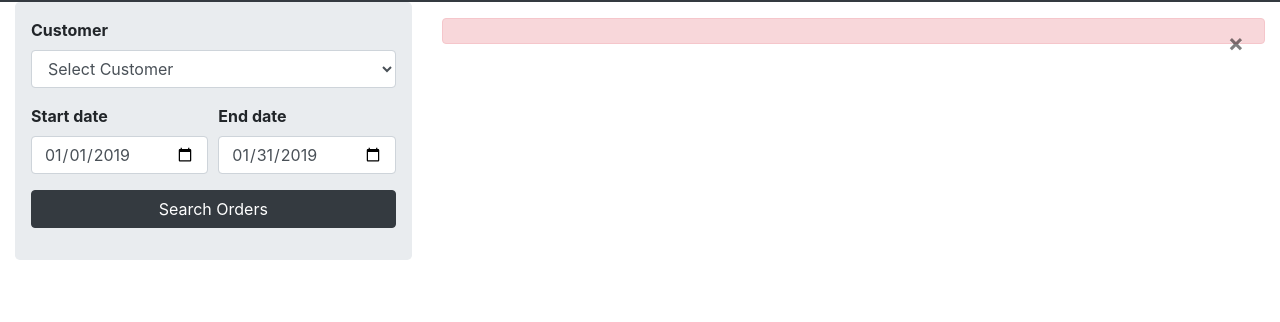
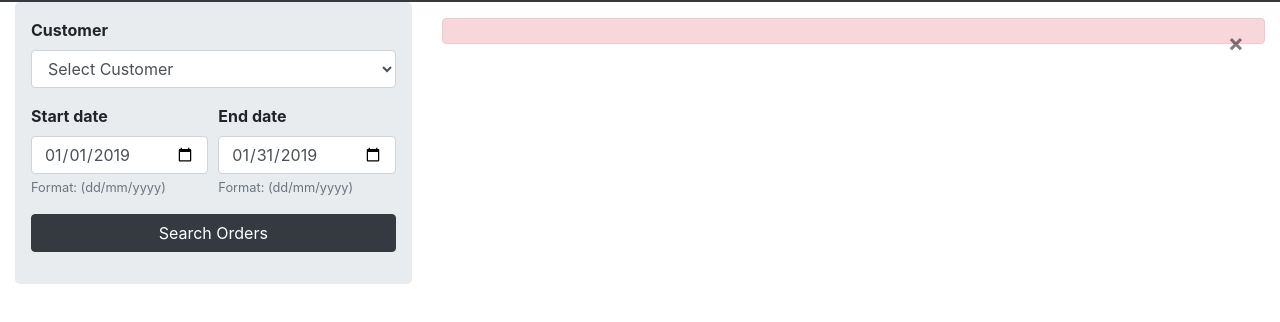
Before and after one commit to jfnoguerab/beitech-fe, a plain HTML site: page index.html in a window 1280 px wide. Shown: the part 62-384 px from the top of the page. Drawn offline with Linux system fonts and the light colour scheme; no server answers.

Commit message:
Se agregaron datos informativos en el formulario

```diff
--- a/index.html
+++ b/index.html
@@ -33,10 +33,12 @@
               <div class="form-group col-md-6">
                 <label for="startDate"><b>Start date</b></label>
                 <input type="date" class="form-control" ng-model="startDate">
+                <small class="text-muted">Format: (dd/mm/yyyy)</small>
               </div>
               <div class="form-group col-md-6">
                 <label for="endDate"><b>End date</b></label>
                 <input type="date" class="form-control" ng-model="endDate">
+                <small class="text-muted">Format: (dd/mm/yyyy)</small>
               </div>
             </div>
             <button type="submit" class="btn btn-block btn-dark" ng-click="getOrders()">Search Orders</button>
```
